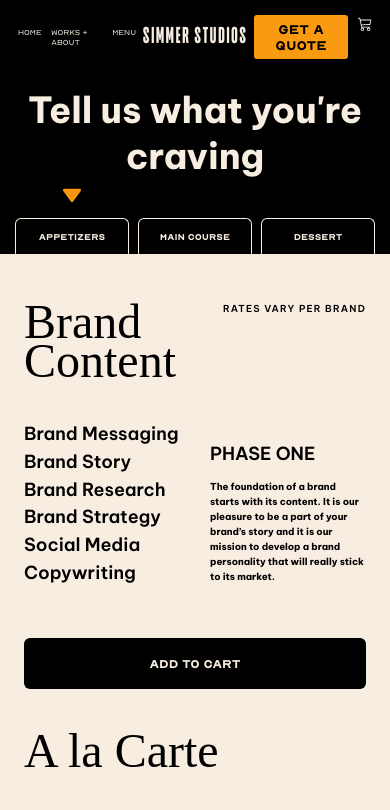
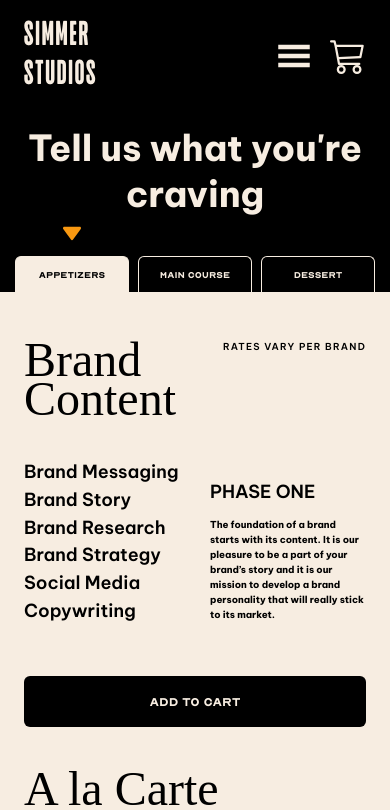
Before and after one commit to mokiong/Menu-page-simmer, a Next.js app: page / in a window 390 px wide. Shown: the top 810 px of the page. Built offline with nearby package versions, Linux system fonts and the light colour scheme; a web font is replaced by a local one.

Commit message:
Create Menu of navbar for mobile version

```diff
--- a/components/body/Products.tsx
+++ b/components/body/Appetizers.tsx
@@ -2,7 +2,7 @@
 
 import classes from './products.module.css';
 
-const Products: NextPage = () => {
+const Appetizers: NextPage = () => {
     return (
         <div className={classes.productsLayout}>
             <section className={classes.container}>
@@ -156,9 +156,8 @@
                     </div>
                 </div>
             </section>
-            <section></section>
         </div>
     );
 };
 
-export default Products;
+export default Appetizers;
--- a/components/header/Header.tsx
+++ b/components/header/Header.tsx
@@ -1,6 +1,7 @@
 import type { NextPage } from 'next';
 import { useState } from 'react';
-import { RiArrowDownSFill } from 'react-icons/ri';
+
+import Appetizers from '../body/Appetizers';
 import DownArrow from '../Icon/DownArrow';
 
 import classes from './header.module.css';
@@ -8,7 +9,15 @@
 const MenuHeader: NextPage = () => {
     const [chosenCourse, setChosenCourse] = useState<string>('appetizers');
 
+    let Menu;
+
+    switch (chosenCourse) {
+        case 'appetizers':
+            Menu = <Appetizers />;
+    }
+
     return (
+        <>
             <div className={classes.container}>
                 <div className={classes.headerContainer}>
                     <h1 className={classes.headerText}>
@@ -22,6 +31,18 @@
                                 <DownArrow color="#f89811" size="3rem" />
                             )}
                         </div>
+                        {chosenCourse === 'appetizers' ? (
+                            <>
+                                <button
+                                    onClick={() => {
+                                        setChosenCourse('appetizers');
+                                    }}
+                                    className={`${classes.btn} ${classes.activeBtn}`}
+                                >
+                                    APPETIZERS
+                                </button>
+                            </>
+                        ) : (
                             <button
                                 onClick={() => {
                                     setChosenCourse('appetizers');
@@ -30,6 +51,7 @@
                             >
                                 APPETIZERS
                             </button>
+                        )}
                     </div>
                     <div className={classes.tabContainer}>
                         <div className={classes.icon}>
@@ -63,6 +85,8 @@
                     </div>
                 </div>
             </div>
+            <section>{Menu}</section>
+        </>
     );
 };
 
--- a/components/header/header.module.css
+++ b/components/header/header.module.css
@@ -67,6 +67,11 @@
     border-bottom: 0.1rem;
 }
 
+.activeBtn {
+    background-color: var(--simmer-white);
+    color: var(--simmer-black);
+}
+
 .btn:focus,
 .btn:hover {
     cursor: pointer;
--- a/components/nav/Navbar.tsx
+++ b/components/nav/Navbar.tsx
@@ -1,5 +1,6 @@
 import { NextPage } from 'next';
 import { BsCart3 } from 'react-icons/bs';
+import { GiHamburgerMenu } from 'react-icons/gi';
 
 import classes from './nav-bar.module.css';
 
@@ -17,6 +18,12 @@
                 <button className={classes.btn}>Get a quote</button>
                 <BsCart3 color="#f7ede1" size="3rem" />
             </div>
+            <div className={classes.navItemMobile}>
+                <div className={classes.hamburgerIcon}>
+                    <GiHamburgerMenu size="6rem" />
+                </div>
+                <BsCart3 color="#f7ede1" size="6rem" />
+            </div>
         </div>
     );
 };
--- a/components/nav/nav-bar.module.css
+++ b/components/nav/nav-bar.module.css
@@ -20,11 +20,15 @@
 }
 
 .nav li {
-    font-size: var(--text-medium);
+    font-size: var(--text-large);
 }
 
 .nav li:not(:last-child) {
     margin-right: 1.6rem;
+}
+
+.navItemMobile {
+    display: none;
 }
 
 .logo {
@@ -56,3 +60,40 @@
     text-transform: uppercase;
     font-weight: bold;
 }
+
+@media only screen and (max-width: 43.5em) {
+    .nav {
+        grid-template-columns: repeat(2, 1fr);
+        padding: 4rem;
+        justify-content: start;
+    }
+
+    .nav ul {
+        display: none;
+    }
+
+    .logo {
+        font-size: var(--header-small);
+        justify-self: start;
+        grid-column: 1 / 2;
+    }
+
+    .navItem {
+        grid-column: 2 / 3;
+    }
+
+    .navItem {
+        display: none;
+    }
+
+    .navItemMobile {
+        grid-column: 5 / span 2;
+
+        display: flex;
+        margin-left: auto;
+    }
+
+    .hamburgerIcon {
+        margin-right: 3rem;
+    }
+}
--- a/pages/index.tsx
+++ b/pages/index.tsx
@@ -1,6 +1,5 @@
 import type { NextPage } from 'next';
 
-import Products from '../components/body/Products';
 import Specialty from '../components/body/Specialty';
 import MenuHeader from '../components/header/Header';
 import Layout from '../components/layout/Layout';
@@ -9,7 +8,6 @@
     return (
         <Layout>
             <MenuHeader />
-            <Products />
             <Specialty />
         </Layout>
     );
```
Lines whose indentation alone changed are shown as unchanged.
